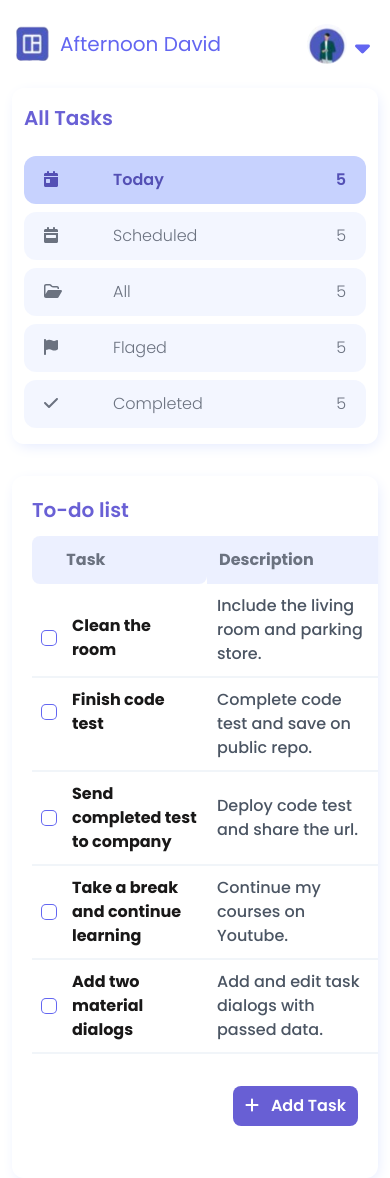
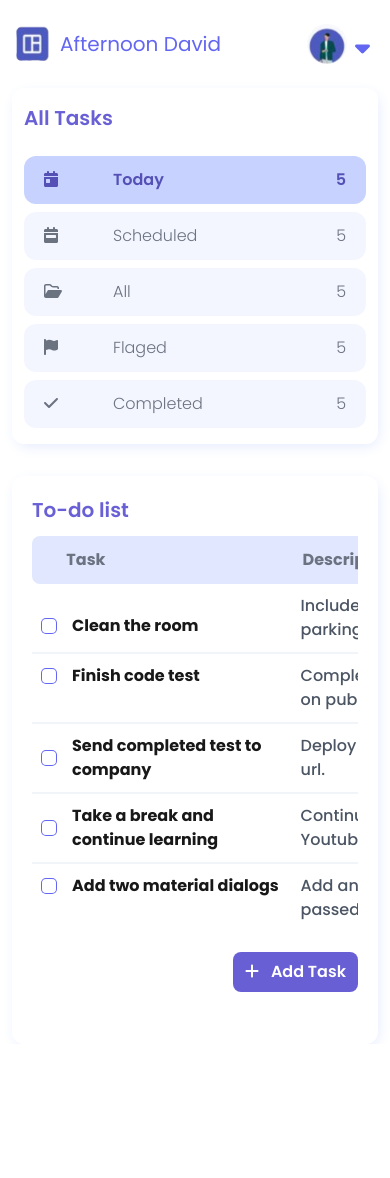
Before and after one commit to jowc/health-todo, an Angular app: page / in a window 390 px wide. After the commit the page ends 1044 px from the top, so only its background shows below. Built offline with nearby package versions, Linux system fonts and the light colour scheme.

Commit message:
UI/UX updates

```diff
--- a/src/app/ui/add-task-modal/add-task-modal.component.ts
+++ b/src/app/ui/add-task-modal/add-task-modal.component.ts
@@ -1,4 +1,4 @@
-import { Component, inject, signal } from '@angular/core';
+import { Component, OnDestroy, OnInit, inject, signal } from '@angular/core';
 import { CommonModule } from '@angular/common';
 import { FontAwesomeModule } from '@fortawesome/angular-fontawesome';
 import {
@@ -16,6 +16,8 @@ import {
 } from '@angular/forms';
 import { MockDataService } from 'src/app/shared/store/mock-data.service';
 import { taskInterface } from 'src/app/shared/store/mock.data';
+import { DialogStateService } from '../utils/dialog-state.service';
+import { Subscription } from 'rxjs';
 
 @Component({
   selector: 'app-add-task-modal',
@@ -24,9 +26,11 @@ import { taskInterface } from 'src/app/shared/store/mock.data';
   templateUrl: './add-task-modal.component.html',
   styleUrls: ['./add-task-modal.component.scss'],
 })
-export class AddTaskModalComponent {
+export class AddTaskModalComponent implements OnInit, OnDestroy {
   private readonly dialogRef = inject(MatDialogRef<TableComponent>);
   private readonly mockService = inject(MockDataService);
+  private dialogState = inject(DialogStateService);
+  sub?: Subscription;
   faClose = signal(faXmark);
   faCheck = signal(faCheck);
   faSortDown = signal(faSortDown);
@@ -46,6 +50,16 @@ export class AddTaskModalComponent {
     }),
     priority: new FormControl<boolean>(false),
   });
+
+  ngOnInit(): void {
+    this.sub = this.dialogRef
+      .beforeClosed()
+      .subscribe(() => this.dialogState.dialogClose.next(true));
+  }
+
+  ngOnDestroy(): void {
+    this.sub?.unsubscribe();
+  }
 
   closeModal = () => this.dialogRef.close();
 
--- a/src/app/ui/table/table.component.html
+++ b/src/app/ui/table/table.component.html
@@ -1,8 +1,9 @@
-<div class="h-full p-5 sm:p-10 rounded-xl shadow-card overflow-auto">
+<div class="h-full p-5 sm:p-10 rounded-xl overflow-hidden shadow-card">
     <h3>To-do list</h3>
 
-    <table class="mt-3 w-full min-w-[700px] table-fixed sm:table-auto">
-        <thead class="bg-indigo-100/60">
+    <div class="overflow-x-auto">
+        <table #table class="mt-3 block table-fixed sm:table-auto w-full min-w-[700px] max-h-96 overflow-y-auto">
+            <thead>
             <tr>
                 <th>&nbsp; &nbsp; &nbsp; Task</th>
                 <th>Description</th>
@@ -12,6 +13,7 @@
         </thead>
 
             <tbody class="mt-2">
+
                 <ng-container *ngFor="let item of dataService.tasks(); index as i; trackBy: trackTask">
 
                     <tr>
@@ -33,13 +35,14 @@
                             </div>
                         </td>
                     </tr>
-
                 </ng-container>
                 <tr *ngIf="!dataService.tasks().length">
                     <section class="text-center p-5">No task added. :( </section>
                 </tr>
                 </tbody>
+
         </table>
+    </div>
 
 
     <div class="my-8 flex justify-end">
--- a/src/app/ui/table/table.component.scss
+++ b/src/app/ui/table/table.component.scss
@@ -2,14 +2,16 @@ thead{
     th{
         padding: 12px;
         text-align: left;
-        @apply text-gray-500;
+        position: sticky;
+        top: 0;
+        @apply text-gray-500 bg-indigo-100 z-20;
 
         &:first-child{
             padding-left: 14px;
-            border-radius: 8px 0 8px 8px;
+            border-radius: 8px 0 0 8px;
         }
         &:last-child{
-            border-radius: 8px 8px 8px 0;
+            border-radius: 0 8px 8px 0;
         }
     }
 }
--- a/src/app/ui/table/table.component.ts
+++ b/src/app/ui/table/table.component.ts
@@ -1,4 +1,12 @@
-import { Component, inject, signal } from '@angular/core';
+import {
+  Component,
+  ElementRef,
+  OnDestroy,
+  OnInit,
+  ViewChild,
+  inject,
+  signal,
+} from '@angular/core';
 import { CommonModule } from '@angular/common';
 import { FontAwesomeModule } from '@fortawesome/angular-fontawesome';
 import { MatDialog, MatDialogModule } from '@angular/material/dialog';
@@ -9,6 +17,8 @@ import { MockDataService } from 'src/app/shared/store/mock-data.service';
 import { taskInterface } from 'src/app/shared/store/mock.data';
 import { AddTaskModalComponent } from '../add-task-modal/add-task-modal.component';
 import { EditTaskModalComponent } from '../edit-task-modal/edit-task-modal.component';
+import { Subscription, timer } from 'rxjs';
+import { DialogStateService } from '../utils/dialog-state.service';
 
 @Component({
   selector: 'app-table',
@@ -23,16 +33,40 @@ import { EditTaskModalComponent } from '../edit-task-modal/edit-task-modal.compo
   templateUrl: './table.component.html',
   styleUrls: ['./table.component.scss'],
 })
-export class TableComponent {
+export class TableComponent implements OnInit, OnDestroy {
   readonly dataService = inject(MockDataService);
   private readonly dialog = inject(MatDialog);
+  private dialogState = inject(DialogStateService);
+  @ViewChild('table', { static: true })
+  tableBody!: ElementRef<HTMLTableElement>;
+  sub!: Subscription;
   faEdit = signal(faPenToSquare);
   faDelete = signal(faTrashCan);
   faPlus = signal(faPlus);
   faCheck = signal(faCheck);
 
+  ngOnInit(): void {
+    this.sub = this.dialogState.dialogClose.subscribe((modal) => {
+      if (modal) this.scrollToLatest();
+    });
+  }
+
+  ngOnDestroy(): void {
+    this.sub.unsubscribe();
+    this.scrollToLatest().unsubscribe();
+  }
+
   trackTask(index: number, task: taskInterface) {
     return task.id;
+  }
+
+  scrollToLatest() {
+    console.log('invoked');
+    return timer(300).subscribe(() => {
+      console.log('invoked timer');
+      const height = this.tableBody.nativeElement.scrollHeight;
+      return (this.tableBody.nativeElement.scrollTop = height);
+    });
   }
 
   addTask() {
--- /dev/null
+++ b/src/app/ui/utils/dialog-state.service.ts
@@ -0,0 +1,7 @@
+import { Injectable } from '@angular/core';
+import { BehaviorSubject } from 'rxjs';
+
+@Injectable({ providedIn: 'root' })
+export class DialogStateService {
+  dialogClose = new BehaviorSubject(false);
+}
--- a/src/styles.scss
+++ b/src/styles.scss
@@ -29,6 +29,7 @@ body {
   line-height: 1.5;
   font-family: 'Poppins', serif;
   -webkit-font-smoothing: antialiased;
+  scroll-behavior: smooth;
 
   //   global styling
   color: #191818;
```
Lines whose indentation alone changed are shown as unchanged.
